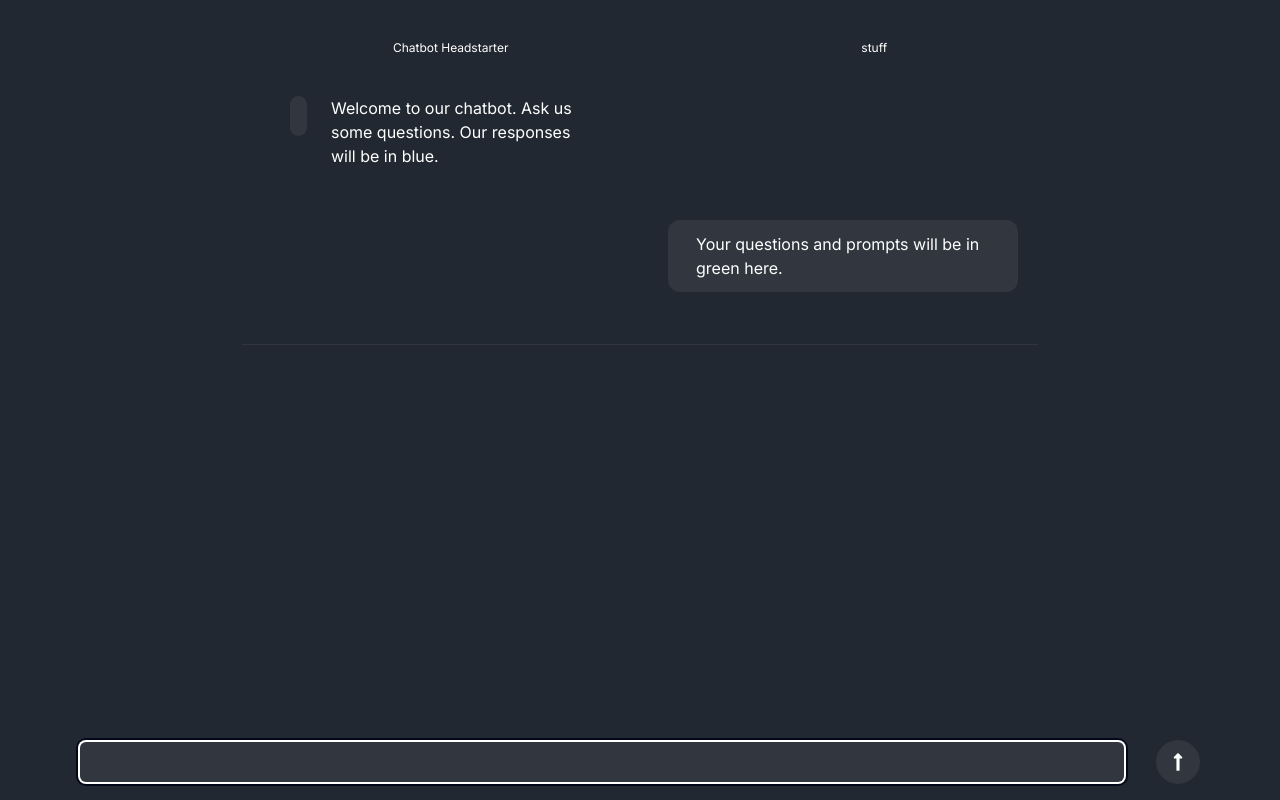
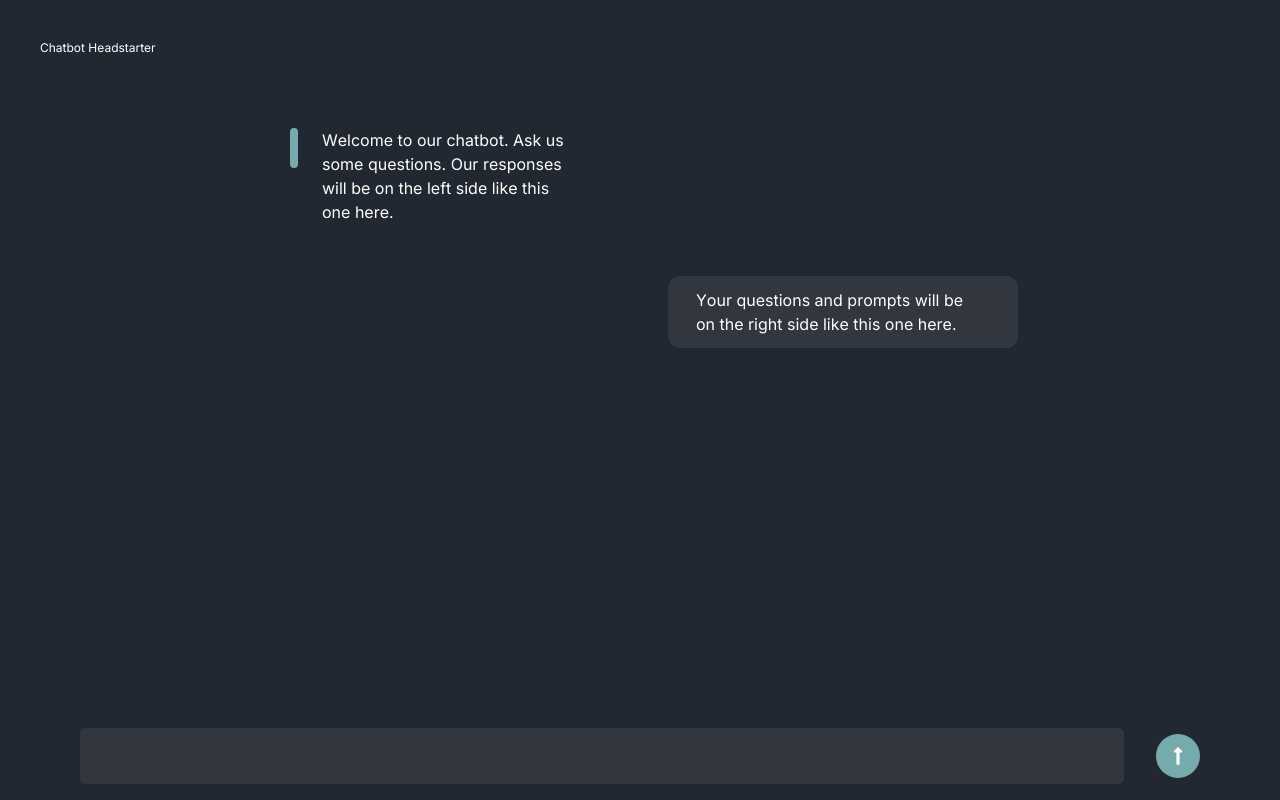
Before and after one commit to srujan1997/chatbot-headstarter, a Next.js app: page / in a window 1280 px wide. Built offline with nearby package versions, Linux system fonts and the light colour scheme.

Commit message:
improved ui, loading animation. working on it more

```diff
--- a/app/actions.ts
+++ b/app/actions.ts
@@ -34,6 +34,7 @@ export async function streamConversation(history: Message[]) {
       newMessage: stream.value,
     };
 }
+
 export async function getConversationHistory(city: string) {
     return conversationHistory[city] || [];
 }
@@ -45,7 +46,7 @@ export async function mainGeminiStream(history: Message[]) {
     // const sanitizeText = (text: string,) => text.replace(/[*_~`]/g, '');
 
     const prompt = `You are a friendly chatbot. Your job is to become the user's best friend. If they
-    ask for advice try your best to advise.
+    ask for advice try your best to advise. You MUST finish all responses in complete sentences. NEver just stop in the middle of a sentence.
 
     ${history.map(msg => `${msg.role === "user" ? "User" : "Assistant"}: ${msg.content}`).join('\n')}
 
--- a/app/chatbot-components/chat.tsx
+++ b/app/chatbot-components/chat.tsx
@@ -1,28 +1,130 @@
 'use client'
 
-import { motion, AnimatePresence } from "framer-motion"
-import { useState } from "react";
+import { useState, useEffect } from "react";
 import { Message, streamConversation } from "../actions";
 import { readStreamableValue } from "ai/rsc";
 import { Input } from "@/components/ui/input"
-import { FaLongArrowAltUp } from "react-icons/fa";
+import { FaLongArrowAltUp, FaSpinner } from "react-icons/fa";
 import rehypeRaw from 'rehype-raw';
 import ReactMarkdown from 'react-markdown'
+import { motion, AnimatePresence, useInView, useAnimation, Variant } from "framer-motion";
+import { useRef } from "react";
+import loadingGif from '../assets/load.gif'
+import { Textarea } from "@/components/ui/textarea";
 
 
+
+type AnimatedTextProps = {
+    text: string | string[];
+    el?: keyof JSX.IntrinsicElements;
+    className?: string;
+    once?: boolean;
+    repeatDelay?: number;
+    animation?: {
+      hidden: Variant;
+      visible: Variant;
+    };
+  };
+
+const defaultAnimations = {
+hidden: {
+    opacity: 0,
+    x: -20,
+},
+visible: {
+    opacity: 1,
+    x: 0,
+    transition: {
+    duration: 0.05,
+    },
+},
+  };
+
+export const AnimatedText = ({
+    text,
+    el: Wrapper = "p",
+    className,
+    once,
+    animation = defaultAnimations,
+  }: AnimatedTextProps ) => {
+    const controls = useAnimation();
+    const textArray = Array.isArray(text) ? text : [text];
+    const ref = useRef(null);
+    const isInView = useInView(ref, { amount: 0.25, once });
+
+
+    useEffect(() => {
+      let timeout: NodeJS.Timeout;
+      const show = () => {
+        controls.start("visible");
+      };
+
+      if (isInView) {
+        show();
+      } else {
+        controls.start("hidden");
+      }
+
+      return () => clearTimeout(timeout);
+    }, [isInView]);
+
+
+
+    return (
+      <Wrapper className={className}>
+        {/* <span className="sr-only">{textArray.join(" ")}</span> */}
+        <motion.span
+          ref={ref}
+          initial="hidden"
+          animate={controls}
+          variants={{
+            visible: { transition: { staggerChildren: 0.035 } },
+            hidden: {},
+          }}
+          aria-hidden
+        >
+          {textArray.map((line, lineIndex) => (
+            <span className="block" key={`${line}-${lineIndex}`}>
+              {line.split(" ").map((word, wordIndex) => (
+                <span className="inline-block" key={`${word}-${wordIndex}`}>
+                  {word.split("").map((char, charIndex) => (
+                    <motion.span
+                      key={`${char}-${charIndex}`}
+                      className="inline-block"
+                      variants={animation}
+                    >
+                        {/* <ReactMarkdown rehypePlugins={[rehypeRaw]} className="prose-lg">{char}</ReactMarkdown> */}
+                        {char}
+                    </motion.span>
+                  ))}
+                  <span className="inline-block">&nbsp;</span>
+                </span>
+              ))}
+            </span>
+          ))}
+        </motion.span>
+      </Wrapper>
+    );
+  };
 
 export default function Chatbox() {
 
     const [input, setInput] = useState<string>("");
     const [conversation, setConversation] = useState<Message[]>([]);
+    const [thinking, setThinking] = useState<boolean>(false);
+    const chatEndRef = useRef<HTMLDivElement>(null);
+
 
     // gemini function
     const startChat = async () => {
+
+
       const { messages, newMessage } = await streamConversation([
         ...conversation,
         { role: "user", content: input },
       ]);
 
+      setThinking(true);
         let textContent = "";
 
         for await (const delta of readStreamableValue(newMessage)) {
@@ -36,16 +138,22 @@ export default function Chatbox() {
 
         console.log(textContent)
         setInput(""); // Clear the input field after submitting
+
+        setThinking(false);
     }
+
+
 
     return (
         <>
             <section className="w-full h-full flex place-content-center" >
 
+
                 <AnimatePresence>
 
-                <motion.div id="chat-container" className={`w-[calc(70vw-100px)] no-scrollbar h-[calc(100vh-150px)] flex flex-col overflow-y-scroll`}>
+                <motion.div id="chat-container" className={`w-full md:w-[calc(70vw-100px)] no-scrollbar h-[calc(100vh-150px)] flex flex-col overflow-y-scroll py-8`}>
 
+                    {/* welcome messege */}
                     <motion.div className="w-full h-max flex place-content-start p-5">
 
                         <motion.div
@@ -53,12 +161,20 @@ export default function Chatbox() {
                             scale: 1.005
                         }}
                         className="cursor-pointer rounded-xl flex gap-6 px-7 place-items-start place-content-start p-3 max-w-[350px] h-max">
-                            <div className="w-10 h-10 rounded-full bg-[#31363F]"></div>
-                            <p>Welcome to our chatbot. Ask us some questions. Our responses will be in blue.</p>
+                            <div className="w-max p-1 h-10 rounded-full bg-[#76ABAE]"></div>
+                            <AnimatedText
+                                el="h2"
+                                text={[
+                                    "Welcome to our chatbot. Ask us some questions. Our responses will be on the left side like this one here.",
+                                ]}
+                                className=""
+                                once
+                            />
                         </motion.div>
 
                     </motion.div>
 
+                    {/* your questions and prompts....  */}
                     <motion.div className="w-full h-max flex place-content-end p-5">
 
                         <motion.div
@@ -66,28 +182,41 @@ export default function Chatbox() {
                             scale: 1.005
                         }}
                         className="cursor-pointer rounded-xl px-7 place-items-start place-content-start p-3 bg-[#31363F] max-w-[350px] h-max">
-                            <p>Your questions and prompts will be in green here.</p>
+                            <AnimatedText
+                                el="h2"
+                                text={[
+                                    "Your questions and prompts will be on the right side like this one here.",
+                                ]}
+                                className=""
+                                once
+                            />
                         </motion.div>
 
                     </motion.div>
 
+                    {/* divider  */}
+                    {/* <motion.div
+                    className="w-full h-[1px] flex bg-[#76ABAE] my-8"
+                    /> */}
+
+
+                    {/* conversation */}
+                    {conversation.map((message, index) => (
+                        <motion.div key={message.content} className={`w-full h-max flex p-5 ${message.role === 'user' ? 'place-content-end' : 'place-content-start'}`} >
+
                             <motion.div
-                        className="w-full h-[1px] flex bg-[#31363F] my-8"
-                        />
 
-                    {conversation.map((message) => (
-                        <motion.div key={message.content} className={`w-full h-max flex p-5 ${message.role === 'user' ? 'place-content-end' : 'place-content-start'}`} >
-                            <motion.div
-                            whileHover={{
-                                scale: 1.005
-                            }}
                             className={`cursor-pointer flex gap-6 rounded-xl px-7 place-items-start place-content-start p-3 sm:max-w-[500px] h-max  ${message.role === 'user' ? 'bg-[#31363F]' : 'bg-transparent'}`} key={message.content}>
-                                {message.role !== 'user' && <div className="w-10 h-10 rounded-full bg-[#31363F]"></div>}
+                                  {message.role != 'user' && <div className="w-max p-1 h-10 rounded-full bg-[#76ABAE]"></div>}
                                   <ReactMarkdown rehypePlugins={[rehypeRaw]} className="prose-lg">{message.content}</ReactMarkdown>
+
+                                {/* {message.content} */}
                             </motion.div>
+
                         </motion.div>
                     ))}
 
+                    <div className="w-full h-max bg-[#76ABAE] " ref={chatEndRef} />
 
                 </motion.div>
 
@@ -97,19 +226,27 @@ export default function Chatbox() {
                 <div className="absolute  bottom-0 place-self-center p-4 flex place-self-end justify-between  gap-8 place-items-center w-[90%] h-max">
 
                     <div className="w-full">
-                        <Input
+                        <Textarea
                             value={input}
                             onChange={(event) => {
                                 setInput(event.target.value);
                             }}
-                            className="outline outline-transparent border-transparent bg-[#31363F]" autoFocus />
+                            className="outline no-scrollbar outline-transparent border-transparent bg-[#31363F]" autoFocus />
                     </div>
 
-                    <button className="bg-[#31363F] p-3 rounded-full"
+                        <motion.div
+                        >
+                            <button className="bg-[#76ABAE] p-3 rounded-full"
                                 onClick={() => startChat()}
                             >
+                              {thinking ? (
+                                <FaSpinner size={20} className="animate-spin" />
+                                ) : (
                                   <FaLongArrowAltUp size={20} />
+                                )}
                             </button>
+                        </motion.div>
+
 
                 </div>
 
--- a/app/globals.css
+++ b/app/globals.css
@@ -76,6 +76,13 @@
   display: none; /* Safari and Chrome */
 }
 
+*:focus {
+  outline: none;
+}
+
+textarea {
+  resize: none;
+}
 /* colors */
 
 /* darkest */
@@ -85,7 +92,7 @@
   /* #31363F */
 
 /* kinda light */
-  /* #76ABAE */
+  /* # */
 
 /* lightest */
 /* #EEEEEE */
--- a/app/layout.tsx
+++ b/app/layout.tsx
@@ -16,7 +16,7 @@ export default function RootLayout({
 }>) {
   return (
     <html lang="en">
-      <body className={inter.className}>{children}</body>
+      <body className={`${inter.className} overflow-hidden`}>{children}</body>
     </html>
   );
 }
--- a/app/page.tsx
+++ b/app/page.tsx
@@ -3,10 +3,11 @@ import Chatbox from "./chatbot-components/chat";
 
 export default function Home() {
   return (
-    <main className="bg-[#222831] text-white flex min-h-screen flex-col gap-2 p-10">
-      <div className="text-xs w-full h-max flex justify-evenly">
+    <main className="bg-[#222831] text-white overflow-hidden flex min-h-screen flex-col gap-2 p-5 md:p-10">
+
+      <div className="text-xs w-full h-max flex justify-between">
         <h1>Chatbot Headstarter</h1>
-        <h1>stuff</h1>
+        <h1></h1>
       </div>
 
       <Chatbox />
--- a/components/ui/input.tsx
+++ b/components/ui/input.tsx
@@ -9,10 +9,10 @@ const Input = React.forwardRef<HTMLInputElement, InputProps>(
   ({ className, type, ...props }, ref) => {
     return (
       <input
-      autoComplete="off"
+        autoComplete="off"
         type={type}
         className={cn(
-          "flex h-10 w-full rounded-md border border-input bg-background px-3 py-2 text-sm ring-offset-background file:border-0 file:bg-transparent file:text-sm file:font-medium placeholder:text-muted-foreground focus-visible:outline-none focus-visible:ring-2 focus-visible:ring-ring focus-visible:ring-offset-2 disabled:cursor-not-allowed disabled:opacity-50",
+          "flex h-10 w-full rounded-md bg-background px-3 py-2 text-sm ring-offset-background file:border-0 file:bg-transparent file:text-sm file:font-medium placeholder:text-muted-foreground disabled:cursor-not-allowed disabled:opacity-50",
           className
         )}
         ref={ref}
--- /dev/null
+++ b/components/ui/textarea.tsx
@@ -0,0 +1,25 @@
+import * as React from "react"
+
+import { cn } from "@/lib/utils"
+
+export interface TextareaProps
+  extends React.TextareaHTMLAttributes<HTMLTextAreaElement> {}
+
+const Textarea = React.forwardRef<HTMLTextAreaElement, TextareaProps>(
+  ({ className, ...props }, ref) => {
+    return (
+      <textarea
+
+        className={cn(
+          "flex max-h-[200px] w-full rounded-md bg-background px-3 py-2 text-sm placeholder:text-muted-foreground  disabled:cursor-not-allowed disabled:opacity-50",
+          className
+        )}
+        ref={ref}
+        {...props}
+      />
+    )
+  }
+)
+Textarea.displayName = "Textarea"
+
+export { Textarea }
```
Also changed, not shown: app/assets/load.gif (added), app/assets/loading.gif (added). Lines whose indentation alone changed are shown as unchanged.
